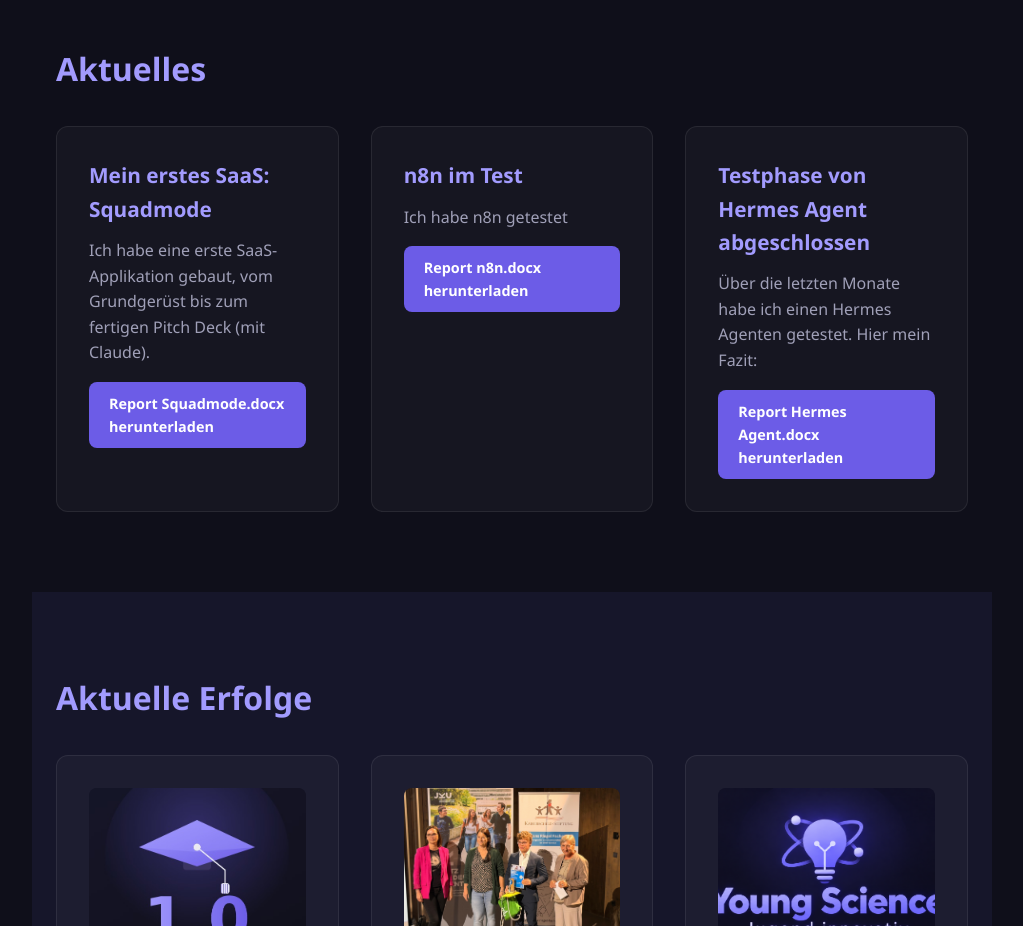
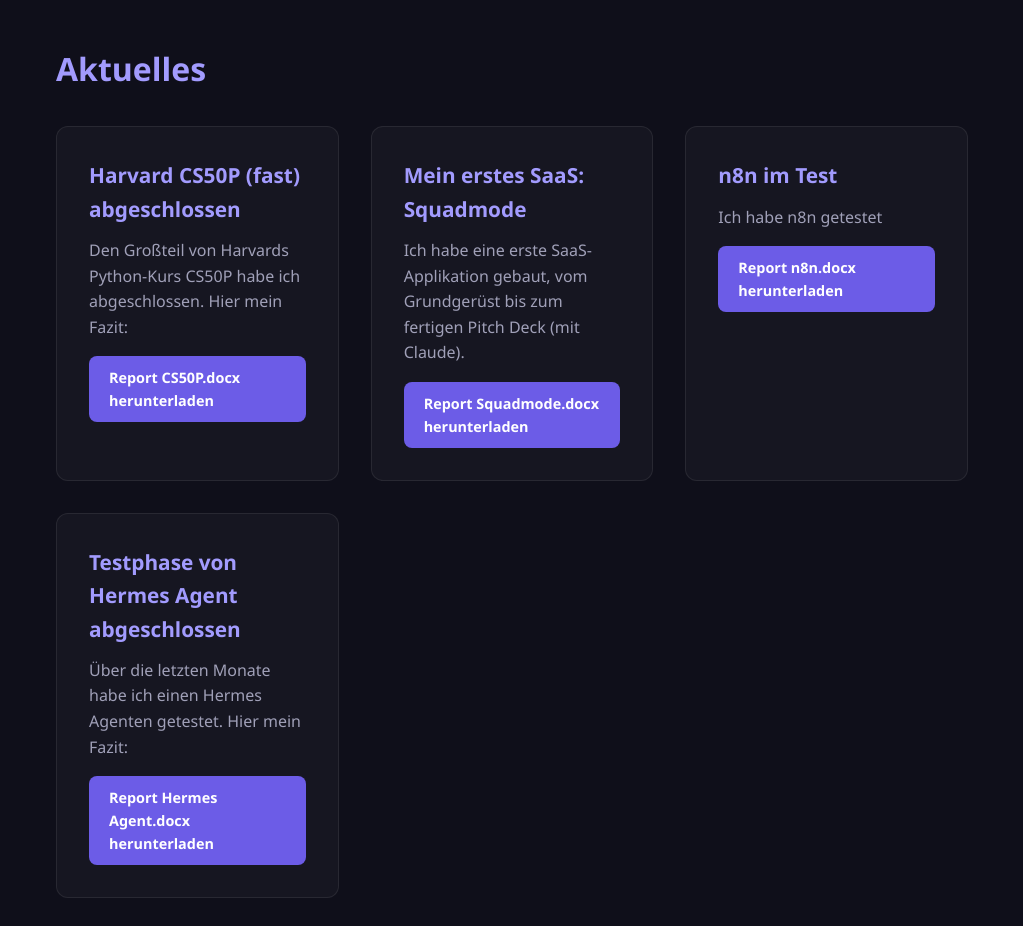
Before and after one commit to TobiasWagner1/PersonalWebsite, a plain HTML site: page index.html in a window 1280 px wide. Shown: the part 1180-2106 px from the top of the page, without its empty margins (128-1151 px from the left). Drawn offline with Linux system fonts and the light colour scheme.

Commit message:
Aktuelles: Harvard CS50P + Report CS50P.docx (DE/EN)
Co-Authored-By: Claude Opus 5.5 <noreply@anthropic.com>
Claude-Session: https://claude.ai/code/session_01CQpYREK74bgDc2vytJvULo

```diff
--- a/index.html
+++ b/index.html
@@ -70,6 +70,11 @@
   <section id="news">
     <h2 data-i18n="news.heading">Aktuelles</h2>
     <div class="news-grid">
+      <div class="achievement-card">
+        <h3 data-i18n="news.cs50p.title">Harvard CS50P (fast) abgeschlossen</h3>
+        <p data-i18n="news.cs50p.text">Den Großteil von Harvards Python-Kurs CS50P habe ich abgeschlossen. Hier mein Fazit:</p>
+        <a href="Report%20CS50P.docx" download class="achievement-download" data-i18n="news.cs50p.download">Report CS50P.docx herunterladen</a>
+      </div>
       <div class="achievement-card">
         <h3 data-i18n="news.squadmode.title">Mein erstes SaaS: Squadmode</h3>
         <p data-i18n="news.squadmode.text">Ich habe eine erste SaaS-Applikation gebaut, vom Grundgerüst bis zum fertigen Pitch Deck (mit Claude).</p>
--- a/script.js
+++ b/script.js
@@ -13,6 +13,9 @@ const translations = {
     'about.text':
       'Im Frühjahr 2026 habe ich meine Matura abgeschlossen und hätte danach eigentlich vor gehabt, meinen Zivildienst zu beginnen. Da ich aber kurzfristig für untauglich (Knieprobleme) erklärt wurde, bin ich in eine Art "Gap Year" gezwungen worden. Im Moment nutze ich die gewonnene Zeit, um mein IT Skillset auszubauen. Ich komme von einem stark naturwissenschaftlich orientierten Hintergrund und möchte mich langfristig auf die Schnittstelle zwischen moderner Technologie und Naturwissenschaften konzentrieren (Stichwort: KI bei der Proteinmodellierung). Ab nächstem Jahr werde ich dafür auch mit einem Studium beginnen (CSE an der ETH oder Bioinformatik an der TUM). Bis dahin würde ich mich sehr über Möglichkeiten für (unbezahlte) Praktika freuen, die ich dann gegebenenfalls auch während des Studiums weiterführen kann (nutzen Sie gerne das Kontaktformular am Ende der Seite!!)',
     'news.heading': 'Aktuelles',
+    'news.cs50p.title': 'Harvard CS50P (fast) abgeschlossen',
+    'news.cs50p.text': 'Den Großteil von Harvards Python-Kurs CS50P habe ich abgeschlossen. Hier mein Fazit:',
+    'news.cs50p.download': 'Report CS50P.docx herunterladen',
     'news.squadmode.title': 'Mein erstes SaaS: Squadmode',
     'news.squadmode.text': 'Ich habe eine erste SaaS-Applikation gebaut, vom Grundgerüst bis zum fertigen Pitch Deck (mit Claude).',
     'news.squadmode.download': 'Report Squadmode.docx herunterladen',
@@ -72,6 +75,9 @@ const translations = {
     'about.text':
       'In spring 2026 I finished secondary school (Matura) and had actually planned to start my civilian service afterwards. Since I was unexpectedly declared unfit for it (knee problems), I ended up in a kind of "gap year" instead. Right now I\'m using this time to build up my IT skillset. I come from a strongly science-oriented background and want to focus long-term on the intersection of modern technology and the natural sciences (keyword: AI in protein modeling). Starting next year I\'ll begin a degree in this direction (CSE at ETH or Bioinformatics at TUM). Until then, I\'d be very happy about opportunities for (unpaid) internships that I could potentially continue alongside my studies (feel free to use the contact form at the bottom of the page!!)',
     'news.heading': 'Latest',
+    'news.cs50p.title': 'Harvard CS50P (almost) completed',
+    'news.cs50p.text': "I've completed most of Harvard's Python course CS50P. Here are my conclusions:",
+    'news.cs50p.download': 'Download CS50P report (.docx)',
     'news.squadmode.title': 'My first SaaS: Squadmode',
     'news.squadmode.text': 'I built my first SaaS application, from the basic framework to the finished pitch deck (with Claude).',
     'news.squadmode.download': 'Download Squadmode report (.docx)',
```
Also changed, not shown: 1 other file.
